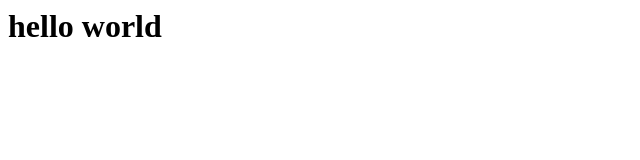
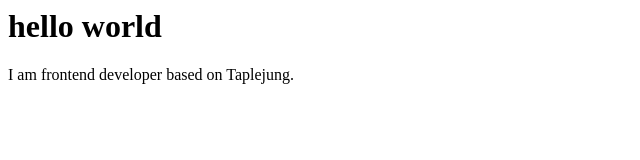
Before and after one commit to ashimtolang/daytwogit, a plain HTML site: page index.html in a window 1280 px wide. Shown: the whole page, without its empty margins (0-640 px from the left). Drawn offline with Linux system fonts and the light colour scheme.

Commit message:
Update index.html

```diff
--- a/index.html
+++ b/index.html
@@ -1,3 +1,4 @@
 <body>
     <h1>hello world</h1>
+    <p>I am frontend developer based on Taplejung.</p>
 </body>
```
